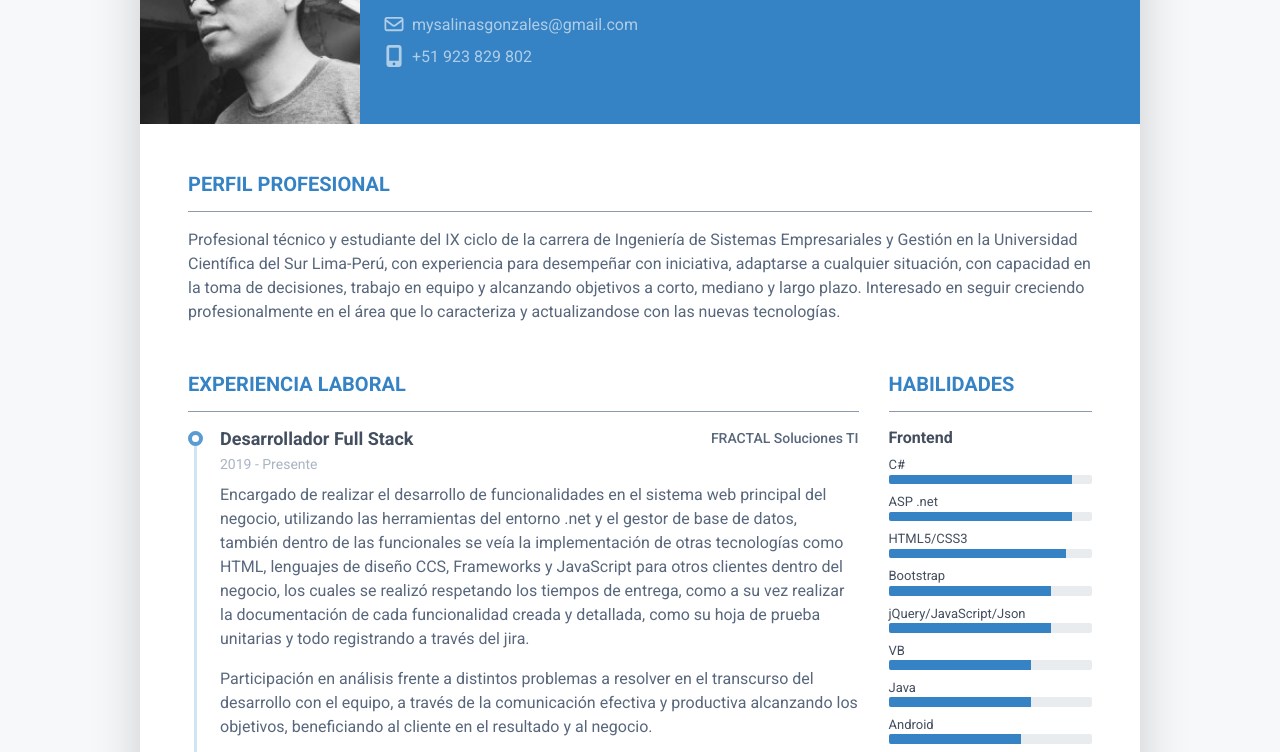
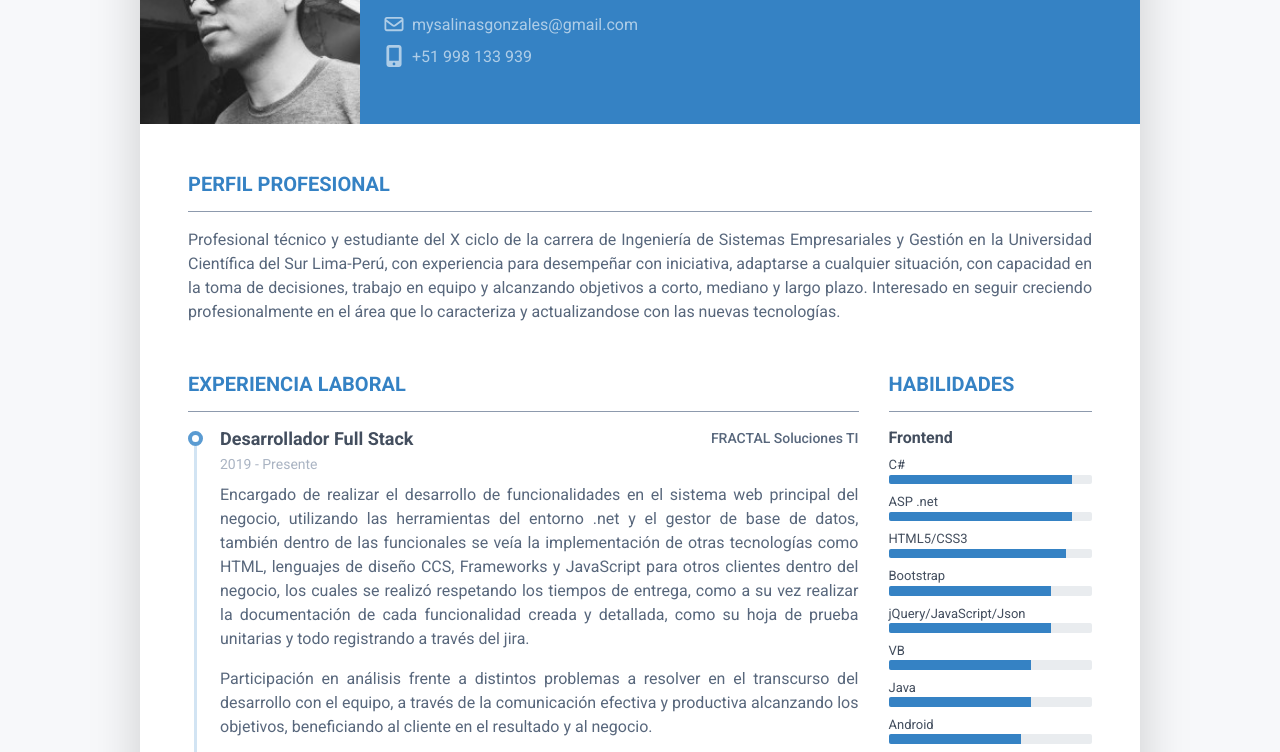
Before and after one commit to MSalinasG/myspace, a plain HTML site: page docs/index.html in a window 1280 px wide. Shown: the part 126-878 px from the top of the page. Drawn offline with Linux system fonts and the light colour scheme.

Commit message:
update cv
Se actualizó el grado, y se ha agregado el style="text-align: justify;"

```diff
--- a/docs/index.html
+++ b/docs/index.html
@@ -36,7 +36,7 @@
 						    <div class="title mb-3">Desarrollador Full Stack</div>
 						    <ul class="list-unstyled">
 							    <li class="mb-2"><a href="#"><i class="far fa-envelope fa-fw mr-2" data-fa-transform="grow-3"></i>mysalinasgonzales@gmail.com</a></li>
-							    <li><a href="https://wa.me/51923829802"><i class="fas fa-mobile-alt fa-fw mr-2" data-fa-transform="grow-6"></i>+51 923 829 802</a></li>
+							    <li><a href="https://wa.me/51998133939"><i class="fas fa-mobile-alt fa-fw mr-2" data-fa-transform="grow-6"></i>+51 998 133 939</a></li>
 						    </ul>
 					    </div><!--//primary-info-->
 					    <div class="secondary-info ml-md-auto mt-2">
@@ -55,7 +55,7 @@
 			    <section class="resume-section summary-section mb-5">
 				    <h2 class="resume-section-title text-uppercase font-weight-bold pb-3 mb-3">Perfil Profesional</h2>
 				    <div class="resume-section-content">
-					    <p class="mb-0">Profesional técnico y estudiante del IX ciclo de la carrera de Ingeniería de Sistemas Empresariales y Gestión en la Universidad Científica del Sur Lima-Perú, con experiencia para desempeñar con iniciativa, adaptarse a cualquier situación, con capacidad	en la toma de decisiones, trabajo en equipo y alcanzando objetivos a corto, mediano y largo plazo. Interesado en seguir creciendo profesionalmente en el área que lo caracteriza y actualizandose con las nuevas tecnologías.</p>
+					    <p class="mb-0" style="text-align: justify;">Profesional técnico y estudiante del X ciclo de la carrera de Ingeniería de Sistemas Empresariales y Gestión en la Universidad Científica del Sur Lima-Perú, con experiencia para desempeñar con iniciativa, adaptarse a cualquier situación, con capacidad	en la toma de decisiones, trabajo en equipo y alcanzando objetivos a corto, mediano y largo plazo. Interesado en seguir creciendo profesionalmente en el área que lo caracteriza y actualizandose con las nuevas tecnologías.</p>
 				    </div>
 			    </section><!--//summary-section-->
 			    <div class="row">
@@ -74,8 +74,8 @@
 										    <div class="resume-position-time">2019 - Presente</div>
 									    </div><!--//resume-timeline-item-header-->
 									    <div class="resume-timeline-item-desc">
-											<p>Encargado de realizar el desarrollo de funcionalidades en el sistema web principal del negocio, utilizando las herramientas del entorno .net y el gestor de base de datos, también dentro de las funcionales se veía la implementación de otras tecnologías como HTML, lenguajes de diseño CCS, Frameworks y JavaScript para otros clientes dentro del negocio, los cuales se realizó respetando los tiempos de entrega, como a su vez realizar la documentación de cada funcionalidad creada y detallada, como su hoja de prueba unitarias y todo registrando a través del jira. </p>
-											<p>Participación en análisis frente a distintos problemas a resolver en el transcurso del desarrollo con el equipo, a través de la comunicación efectiva y productiva alcanzando los objetivos, beneficiando al cliente en el resultado y al negocio.</p>
+											<p style="text-align: justify;">Encargado de realizar el desarrollo de funcionalidades en el sistema web principal del negocio, utilizando las herramientas del entorno .net y el gestor de base de datos, también dentro de las funcionales se veía la implementación de otras tecnologías como HTML, lenguajes de diseño CCS, Frameworks y JavaScript para otros clientes dentro del negocio, los cuales se realizó respetando los tiempos de entrega, como a su vez realizar la documentación de cada funcionalidad creada y detallada, como su hoja de prueba unitarias y todo registrando a través del jira. </p>
+											<p style="text-align: justify;">Participación en análisis frente a distintos problemas a resolver en el transcurso del desarrollo con el equipo, a través de la comunicación efectiva y productiva alcanzando los objetivos, beneficiando al cliente en el resultado y al negocio.</p>
 										    <h4 class="resume-timeline-item-desc-heading font-weight-bold">Logros:</h4>
 										    <p>Algunos logros que se alcanzaron</p>
 										    <ul>
@@ -110,8 +110,8 @@
 										    <div class="resume-position-time">2016 - 2019</div>
 									    </div><!--//resume-timeline-item-header-->
 									    <div class="resume-timeline-item-desc">
-											<p>Una de las funciones o cosas por mejorar fue el poder sistematizar el trabajo a los operativos, creando y desarrollando la estructura de la base de datos, la elaboración de un sistema interno que permita reducir el tiempo de entrega de reportes al cliente (Listado masivo – Carga de reporte – Asignación de pedido – Cruce de información), lo cual antes de hacía de forma manual y se acumulaba el proceso de envío lo cual demoraba, el sistema que se realizó e implementó fue a través de la metodología NCapas junto con el equipo de sistema de este negocio, así como también el mejoramiento de estos mismos procesos una vez que el sistema fue lanzado, se vio un cambio radical en cuanto a tiempo de entrega lo cual fue un beneficio para este negocio.</p>
-											<p>Por otra parte también se supervisaba los equipos de todo el negocio (Laptops – PC - Impresoras), realizando un control de cada equipo, realizando mantenimientos para su funcionamiento y también el atender las consultas de los mismos operativos que tenían a dificultades con el uso de una nueva aplicación o del mismo software.</p>
+											<p style="text-align: justify;">Una de las funciones o cosas por mejorar fue el poder sistematizar el trabajo a los operativos, creando y desarrollando la estructura de la base de datos, la elaboración de un sistema interno que permita reducir el tiempo de entrega de reportes al cliente (Listado masivo – Carga de reporte – Asignación de pedido – Cruce de información), lo cual antes de hacía de forma manual y se acumulaba el proceso de envío lo cual demoraba, el sistema que se realizó e implementó fue a través de la metodología NCapas junto con el equipo de sistema de este negocio, así como también el mejoramiento de estos mismos procesos una vez que el sistema fue lanzado, se vio un cambio radical en cuanto a tiempo de entrega lo cual fue un beneficio para este negocio.</p>
+											<p style="text-align: justify;">Por otra parte también se supervisaba los equipos de todo el negocio (Laptops – PC - Impresoras), realizando un control de cada equipo, realizando mantenimientos para su funcionamiento y también el atender las consultas de los mismos operativos que tenían a dificultades con el uso de una nueva aplicación o del mismo software.</p>
 										    <h4 class="resume-timeline-item-desc-heading font-weight-bold">Logros:</h4>
 											<p>Algunos logros que se llegaron a cumplir</p>
 											<ul>
```
